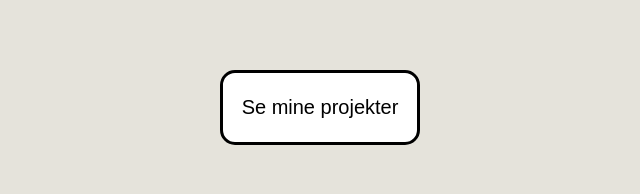
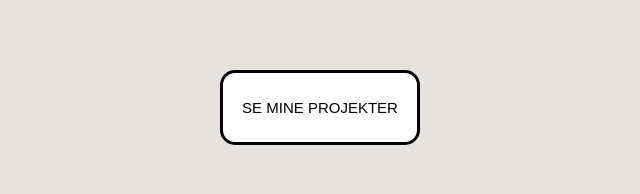
Before and after one commit to Zinaskhazer/06_eksamen, a plain HTML site: page index.html in a window 1280 px wide. Shown: the part 758-952 px from the top of the page, 320-960 px from the left. Drawn offline with Linux system fonts and the light colour scheme; a web font is replaced by a local one.

Commit message:
yeeeeees

```diff
--- a/general.css
+++ b/general.css
@@ -286,8 +286,7 @@ div#semineprojekter {
 }
 button#projektKnap {
   font-family: "josefin-sans", sans-serif;
-  font-size: 20px;
-  background-color: transparent;
+  font-size: 15px;
   border: 3px solid black; /* Tilføjer en sort kant */
   border-radius: 15px; /* Gør knappens kanter runde */
   width: 200px;
--- a/index.html
+++ b/index.html
@@ -40,7 +40,7 @@
         Multimediedesignerstuderende, KEA
     </h3>
     <div id="semineprojekter">
-        <button id="projektKnap">Se mine projekter</button>
+        <button id="projektKnap">SE MINE PROJEKTER</button>
     </div>
     <footer>
         <div class="streg1"></div>
```
